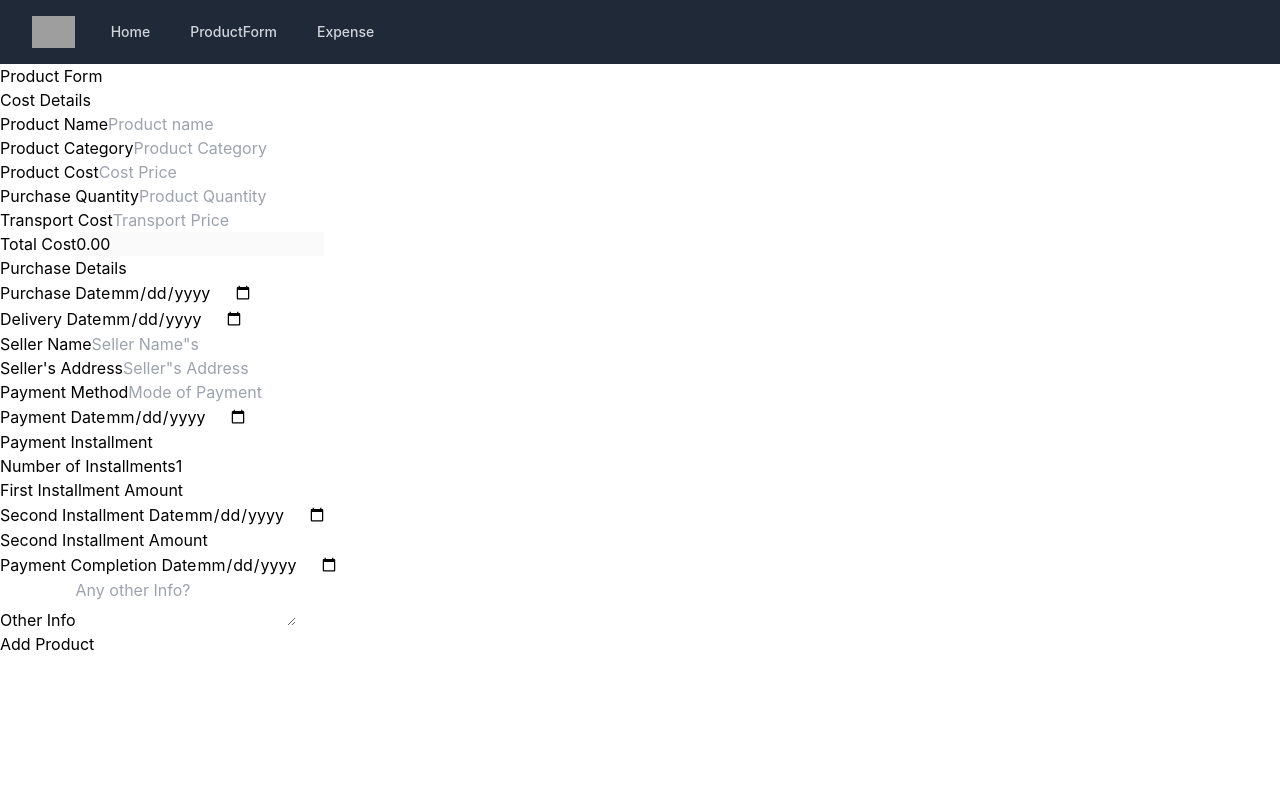
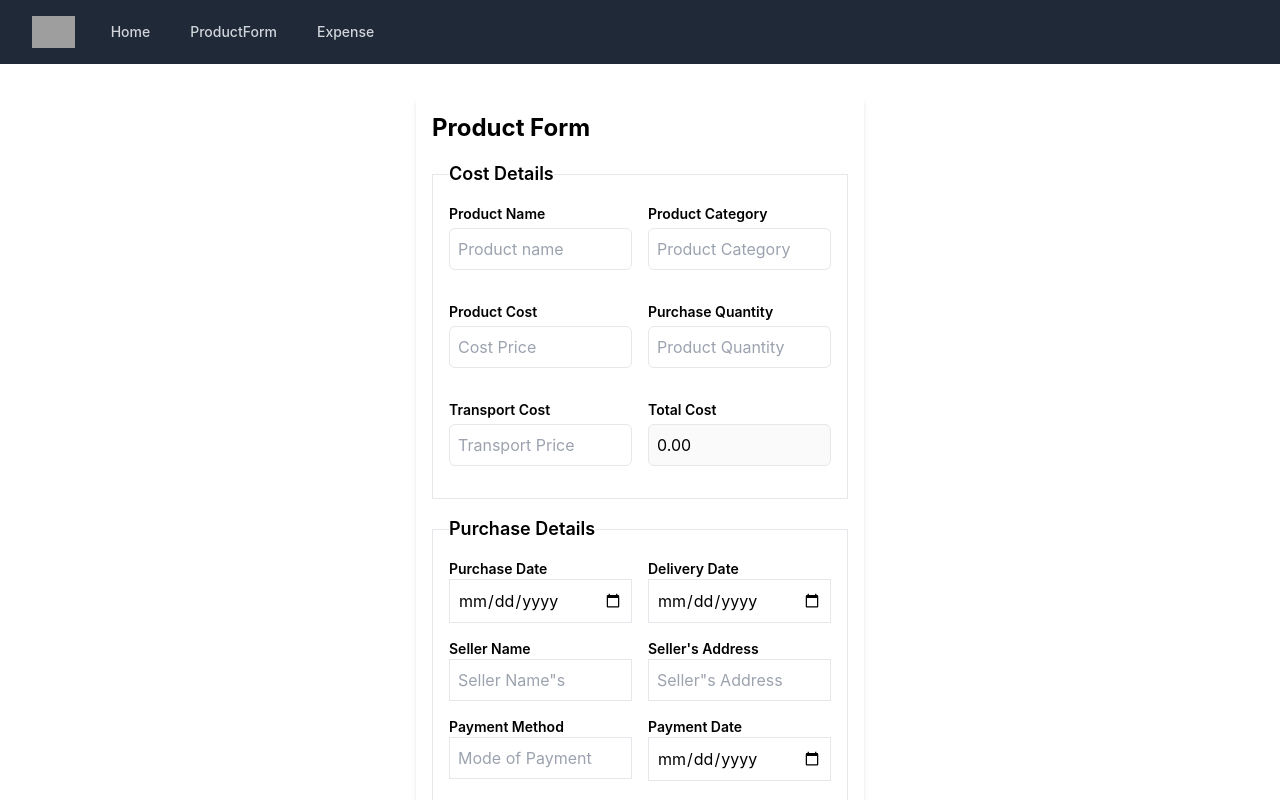
Before and after one commit to abiolatom/Eddietom, a React (Create React App) app: page /productform in a window 1280 px wide. Shown: the top 800 px of the page. Built offline with nearby package versions, Linux system fonts and the light colour scheme; grey boxes are pictures that could not be loaded.

Commit message:
Across Pages Mods

```diff
--- a/package.json
+++ b/package.json
@@ -8,6 +8,7 @@
     "@testing-library/user-event": "^13.5.0",
     "dotenv": "^16.3.1",
     "react": "^18.2.0",
+    "react-datetime-picker": "^5.6.0",
     "react-dom": "^18.2.0",
     "react-router-dom": "^6.21.0",
     "react-scripts": "5.0.1",
--- a/src/App.js
+++ b/src/App.js
@@ -1,5 +1,4 @@
 import React from "react";
-import "./App.css";
 import AddSalesForm from "./components/AddSalesForm";
 import ProductForm from "./components/ProductForm";
 import AddExpenseForm from "./components/AddExpenseForm";
--- a/src/components/AddExpenseForm.js
+++ b/src/components/AddExpenseForm.js
@@ -1,7 +1,97 @@
-import React from "react";
+// components/ExpenseForm.js
+import React, { useState } from "react";
+import { v4 as uuidv4 } from "uuid";
 
-const AddExpenseForm = () => {
-  return <div>AddExpenseForm</div>;
+const ExpenseForm = ({ addExpense }) => {
+  const [expenseItem, setExpenseItem] = useState("");
+  const [amount, setAmount] = useState("");
+  const [reason, setReason] = useState("");
+
+  const handleSubmit = (e) => {
+    e.preventDefault();
+
+    // Create a new expense object with a unique ID, current date, and time
+    const newExpense = {
+      id: uuidv4(),
+      expenseItem,
+      amount,
+      reason,
+      date: new Date().toLocaleDateString(),
+      time: new Date().toLocaleTimeString(),
+    };
+
+    // Pass the new expense to the parent component
+    addExpense(newExpense);
+
+    // Clear the form fields
+    setExpenseItem("");
+    setAmount("");
+    setReason("");
+  };
+
+  return (
+    <div className="max-w-md mx-auto mt-8 p-4 bg-white shadow-md">
+      <h2 className="text-2xl font-bold mb-4">Add Expense</h2>
+      <form onSubmit={handleSubmit}>
+        <div className="mb-4">
+          <label
+            htmlFor="expenseItem"
+            className="block text-gray-700 font-bold"
+          >
+            Expense Item
+          </label>
+          <input
+            type="text"
+            name="expenseItem"
+            placeholder="What are you spending on?"
+            id="expenseItem"
+            className="w-full border p-2 rounded-md"
+            value={expenseItem}
+            onChange={(e) => setExpenseItem(e.target.value)}
+            required
+          />
+        </div>
+        <div className="mb-4">
+          <label htmlFor="amount" className="block text-gray-700 font-bold">
+            Amount
+          </label>
+          <input
+            type="number"
+            id="amount"
+            name="amount"
+            // className="w-full border p-2 rounded-md"
+            className="w-full border p-2 rounded-md appearance-none focus:outline-none focus:border-blue-500"
+            value={amount}
+            onChange={(e) => setAmount(e.target.value)}
+            required
+            placeholder="Amount?"
+          />
+        </div>
+        <div className="mb-4">
+          <label htmlFor="reason" className="block text-gray-700 font-bold">
+            Reason
+          </label>
+          <textarea
+            id="reason"
+            className="w-full border p-2 rounded-md"
+            value={reason}
+            onChange={(e) => setReason(e.target.value)}
+            required
+            name="reason"
+            placeholder="What is the reason for this Expenses?"
+          ></textarea>
+        </div>
+        <div className="text-right">
+          <button
+            type="submit"
+            className="bg-blue-500 text-white px-4 py-2 rounded-md hover:bg-blue-600"
+          >
+            Add Expense
+          </button>
+        </div>
+      </form>
+    </div>
+  );
 };
 
-export default AddExpenseForm;
+export default ExpenseForm;
--- a/src/components/NavBar.js
+++ b/src/components/NavBar.js
@@ -74,7 +74,7 @@ const NavBar = () => {
                   ProductForm
                 </Link>
                 <Link
-                  to="/expense"
+                  to="/addexpenseform"
                   className="text-gray-300 hover:bg-gray-700 hover:text-white px-3 py-2 rounded-md text-sm font-medium"
                 >
                   Expense
--- a/src/components/ProductForm.js
+++ b/src/components/ProductForm.js
@@ -23,7 +23,7 @@ const ProductForm = () => {
     },
 
     otherInfo: "",
-    timestamps:""
+    timestamps: "",
   });
 
   const [calculatedTotalCost, setCalculatedTotalCost] = useState(0);
@@ -84,16 +84,23 @@ const ProductForm = () => {
   };
 
   return (
-    <div>
-      <h1>Product Form</h1>
-      <form onSubmit={handleSubmit}>
-        <fieldset>
-          <legend>
+    <div className="max-w-md mx-auto mt-8 p-4 bg-white shadow-md rounded-md">
+      <h1 className="text-2xl font-bold mb-4">Product Form</h1>
+      <form onSubmit={handleSubmit} className="space-y-4">
+        <fieldset className="border p-4">
+          <legend className="text-lg font-semibold">
             <h3>Cost Details</h3>
           </legend>
-          <section>
-            <label htmlFor="productName">Product Name</label>
+          <div className="grid grid-cols-2 gap-4">
+            <div className="flex flex-col mb-4">
+              <label
+                htmlFor="productName"
+                className="text-sm font-semibold mb-1"
+              >
+                Product Name
+              </label>
               <input
+                className="w-full border p-2 rounded-md"
                 id="productName"
                 name="productName"
                 type="text"
@@ -102,10 +109,13 @@ const ProductForm = () => {
                 placeholder="Product name"
                 required
               />
-          </section>
-          <section>
-            <label htmlFor="category">Product Category</label>
+            </div>
+            <div className="flex flex-col mb-4">
+              <label htmlFor="category" className="text-sm font-semibold mb-1">
+                Product Category
+              </label>
               <input
+                className="w-full border p-2 rounded-md"
                 id="category"
                 name="category"
                 type="text"
@@ -114,9 +124,11 @@ const ProductForm = () => {
                 placeholder="Product Category"
                 required
               />
-          </section>
-          <section>
-            <label htmlFor="unitCost">Product Cost</label>
+            </div>
+            <div className="flex flex-col mb-4">
+              <label htmlFor="unitCost" className="text-sm font-semibold mb-1">
+                Product Cost
+              </label>
               <input
                 id="unitCost"
                 name="unitCost"
@@ -125,10 +137,13 @@ const ProductForm = () => {
                 onChange={handleChange}
                 placeholder="Cost Price"
                 required
+                className="w-full border p-2 rounded-md"
               />
-          </section>
-          <section>
-            <label htmlFor="quantity">Purchase Quantity</label>
+            </div>
+            <div className="flex flex-col mb-4">
+              <label htmlFor="quantity" className="text-sm font-semibold mb-1">
+                Purchase Quantity
+              </label>
               <input
                 id="quantity"
                 name="quantity"
@@ -137,10 +152,16 @@ const ProductForm = () => {
                 onChange={handleChange}
                 placeholder="Product Quantity"
                 required
+                className="w-full border p-2 rounded-md"
               />
-          </section>
-          <section>
-            <label htmlFor="transportCost">Transport Cost</label>
+            </div>
+            <div className="flex flex-col mb-4">
+              <label
+                htmlFor="transportCost"
+                className="text-sm font-semibold mb-1"
+              >
+                Transport Cost
+              </label>
               <input
                 id="transportCost"
                 name="transportCost"
@@ -149,11 +170,14 @@ const ProductForm = () => {
                 onChange={handleChange}
                 placeholder="Transport Price"
                 required
+                className="w-full border p-2 rounded-md"
               />
-          </section>
+            </div>
 
-          <section>
-            <label htmlFor="totalCost">Total Cost</label>
+            <div className="flex flex-col mb-4">
+              <label htmlFor="totalCost" className="text-sm font-semibold mb-1">
+                Total Cost
+              </label>
               <input
                 id="totalCost"
                 name="totalCost"
@@ -164,16 +188,22 @@ const ProductForm = () => {
                 readOnly
                 disabled
                 required
+                className="w-full border p-2 rounded-md"
               />
-          </section>
+            </div>
+          </div>
         </fieldset>
 
-        <fieldset>
-          <legend>
-            <h4>Purchase Details</h4>
-          </legend>
-          <section>
-            <label htmlFor="purchaseDate">Purchase Date</label>
+        <fieldset className="border p-4">
+          <legend className="text-lg font-semibold">Purchase Details</legend>
+          <div className="grid grid-cols-2 gap-4">
+            <div>
+              <label
+                className="block text-sm font-semibold"
+                htmlFor="purchaseDate"
+              >
+                Purchase Date
+              </label>
               <input
                 id="purchaseDate"
                 name="purchaseDate"
@@ -181,10 +211,17 @@ const ProductForm = () => {
                 value={productData.purchaseDate}
                 onChange={handleChange}
                 placeholder="Cost Price"
+                className="w-full border p-2"
               />
-          </section>
-          <section>
-            <label htmlFor="deliveryDate">Delivery Date</label>
+            </div>
+
+            <div>
+              <label
+                className="block text-sm font-semibold"
+                htmlFor="deliveryDate"
+              >
+                Delivery Date
+              </label>
               <input
                 id="deliveryDate"
                 name="deliveryDate"
@@ -192,11 +229,17 @@ const ProductForm = () => {
                 onChange={handleChange}
                 type="date"
                 placeholder="Cost Price"
+                className="w-full border p-2"
               />
-          </section>
+            </div>
 
-          <section>
-            <label htmlFor="sellerName">Seller Name</label>
+            <div>
+              <label
+                className="block text-sm font-semibold"
+                htmlFor="sellerName"
+              >
+                Seller Name
+              </label>
               <input
                 id="sellerName"
                 name="sellerName"
@@ -204,10 +247,16 @@ const ProductForm = () => {
                 value={productData.sellerName}
                 onChange={handleChange}
                 placeholder='Seller Name"s'
+                className="w-full border p-2"
               />
-          </section>
-          <section>
-            <label htmlFor="sellerAddress">Seller's Address</label>
+            </div>
+            <div>
+              <label
+                className="block text-sm font-semibold"
+                htmlFor="sellerAddress"
+              >
+                Seller's Address
+              </label>
               <input
                 id="sellerAddress"
                 name="sellerAddress"
@@ -215,10 +264,17 @@ const ProductForm = () => {
                 onChange={handleChange}
                 type="text"
                 placeholder='Seller"s Address'
+                className="w-full border p-2"
               />
-          </section>
-          <section>
-            <label htmlFor="paymentMethod">Payment Method</label>
+            </div>
+
+            <div>
+              <label
+                className="block text-sm font-semibold"
+                htmlFor="paymentMethod"
+              >
+                Payment Method
+              </label>
               <input
                 id="paymentMethod"
                 name="paymentMethod"
@@ -226,24 +282,32 @@ const ProductForm = () => {
                 value={productData.paymentMethod}
                 onChange={handleChange}
                 placeholder="Mode of Payment"
+                className="w-full border p-2"
               />
-          </section>
-          <section>
-            <label htmlFor="paymentDate">Payment Date</label>
+            </div>
+
+            <div>
+              <label
+                className="block text-sm font-semibold"
+                htmlFor="paymentDate"
+              >
+                Payment Date
+              </label>
               <input
                 id="paymentDate"
                 value={productData.paymentDate}
                 onChange={handleChange}
                 name="paymentDate"
                 type="date"
+                className="w-full border p-2"
               />
-          </section>
+            </div>
 
-          <section>
-            <label htmlFor="paymentInstallment">Payment Installment</label>
-
-            <section>
-              <label htmlFor="paymentInstallment.howMany">
+            <div>
+              <label
+                className="block text-sm font-semibold"
+                htmlFor="paymentInstallment.howMany"
+              >
                 Number of Installments
               </label>
               <input
@@ -252,10 +316,14 @@ const ProductForm = () => {
                 id="howMany"
                 value={productData.paymentInstallment.howMany}
                 onChange={handleChange}
+                className="w-full border p-2"
               />
-            </section>
-            <section>
-              <label htmlFor="paymentInstallment.amount">
+            </div>
+            <div>
+              <label
+                className="block text-sm font-semibold"
+                htmlFor="paymentInstallment.amount"
+              >
                 First Installment Amount
               </label>
               <input
@@ -264,10 +332,14 @@ const ProductForm = () => {
                 name="paymentInstallment.amount"
                 value={productData.paymentInstallment.amount}
                 onChange={handleChange}
+                className="w-full border p-2"
               />
-            </section>
-            <section>
-              <label htmlFor="paymentInstallment.secondInstallmentDate">
+            </div>
+            <div>
+              <label
+                className="block text-sm font-semibold"
+                htmlFor="paymentInstallment.secondInstallmentDate"
+              >
                 Second Installment Date
               </label>
               <input
@@ -276,10 +348,14 @@ const ProductForm = () => {
                 name="paymentInstallment.secondInstallmentDate"
                 value={productData.paymentInstallment.secondInstallmentDate}
                 onChange={handleChange}
+                className="w-full border p-2"
               />
-            </section>
-            <section>
-              <label htmlFor="paymentInstallment.secondAmount">
+            </div>
+            <div>
+              <label
+                className="block text-sm font-semibold"
+                htmlFor="paymentInstallment.secondAmount"
+              >
                 Second Installment Amount
               </label>
               <input
@@ -288,10 +364,14 @@ const ProductForm = () => {
                 name="paymentInstallment.secondAmount"
                 value={productData.paymentInstallment.secondAmount}
                 onChange={handleChange}
+                className="w-full border p-2"
               />
-            </section>
-            <section>
-              <label htmlFor="paymentInstallment.paymentCompletionDate">
+            </div>
+            <div>
+              <label
+                className="block text-sm font-semibold"
+                htmlFor="paymentInstallment.paymentCompletionDate"
+              >
                 Payment Completion Date
               </label>
               <input
@@ -300,11 +380,17 @@ const ProductForm = () => {
                 name="paymentInstallment.paymentCompletionDate"
                 value={productData.paymentInstallment.paymentCompletionDate}
                 onChange={handleChange}
+                className="w-full border p-2"
               />
-            </section>
-          </section>
-          <section>
-            <label htmlFor="otherInfo">Other Info</label>
+            </div>
+
+            <div className="w-full">
+              <label
+                className="block text-sm font-semibold"
+                htmlFor="otherInfo"
+              >
+                Other Info
+              </label>
               <textarea
                 id="otherInfo"
                 name="otherInfo"
@@ -312,10 +398,17 @@ const ProductForm = () => {
                 placeholder="Any other Info?"
                 value={productData.otherInfo}
                 onChange={handleChange}
+                className="w-full border p-2 rounded-md"
               />
-          </section>
+            </div>
+          </div>
         </fieldset>
-        <button type="submit">Add Product</button>
+        <button
+          type="submit"
+          className="bg-blue-500 text-white px-4 py-2 rounded-md hover:bg-blue-600"
+        >
+          Add Product
+        </button>
       </form>
     </div>
   );
--- a/src/index.css
+++ b/src/index.css
@@ -2,16 +2,23 @@
 @tailwind components;
 @tailwind utilities;
 
+/* Add this to your CSS file or style section */
+input[type="number"]::-webkit-inner-spin-button,
+input[type="number"]::-webkit-outer-spin-button {
+  -webkit-appearance: none;
+  margin: 0;
+}
+
 body {
   margin: 0;
-  font-family: -apple-system, BlinkMacSystemFont, 'Segoe UI', 'Roboto', 'Oxygen',
-    'Ubuntu', 'Cantarell', 'Fira Sans', 'Droid Sans', 'Helvetica Neue',
+  font-family: -apple-system, BlinkMacSystemFont, "Segoe UI", "Roboto", "Oxygen",
+    "Ubuntu", "Cantarell", "Fira Sans", "Droid Sans", "Helvetica Neue",
     sans-serif;
   -webkit-font-smoothing: antialiased;
   -moz-osx-font-smoothing: grayscale;
 }
 
 code {
-  font-family: source-code-pro, Menlo, Monaco, Consolas, 'Courier New',
+  font-family: source-code-pro, Menlo, Monaco, Consolas, "Courier New",
     monospace;
 }
```
Also changed, not shown: 1 other file (tests, documents, lock files or other folders). Lines whose indentation alone changed are shown as unchanged.
